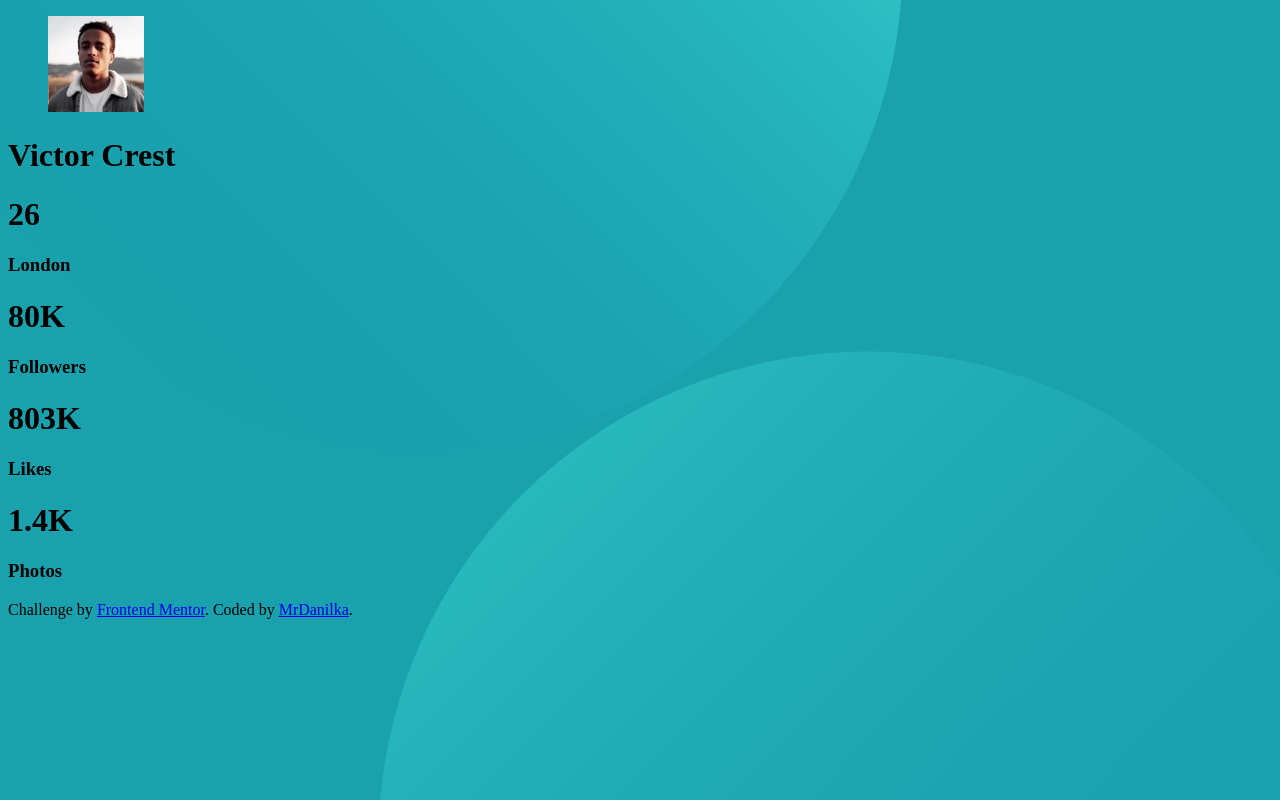
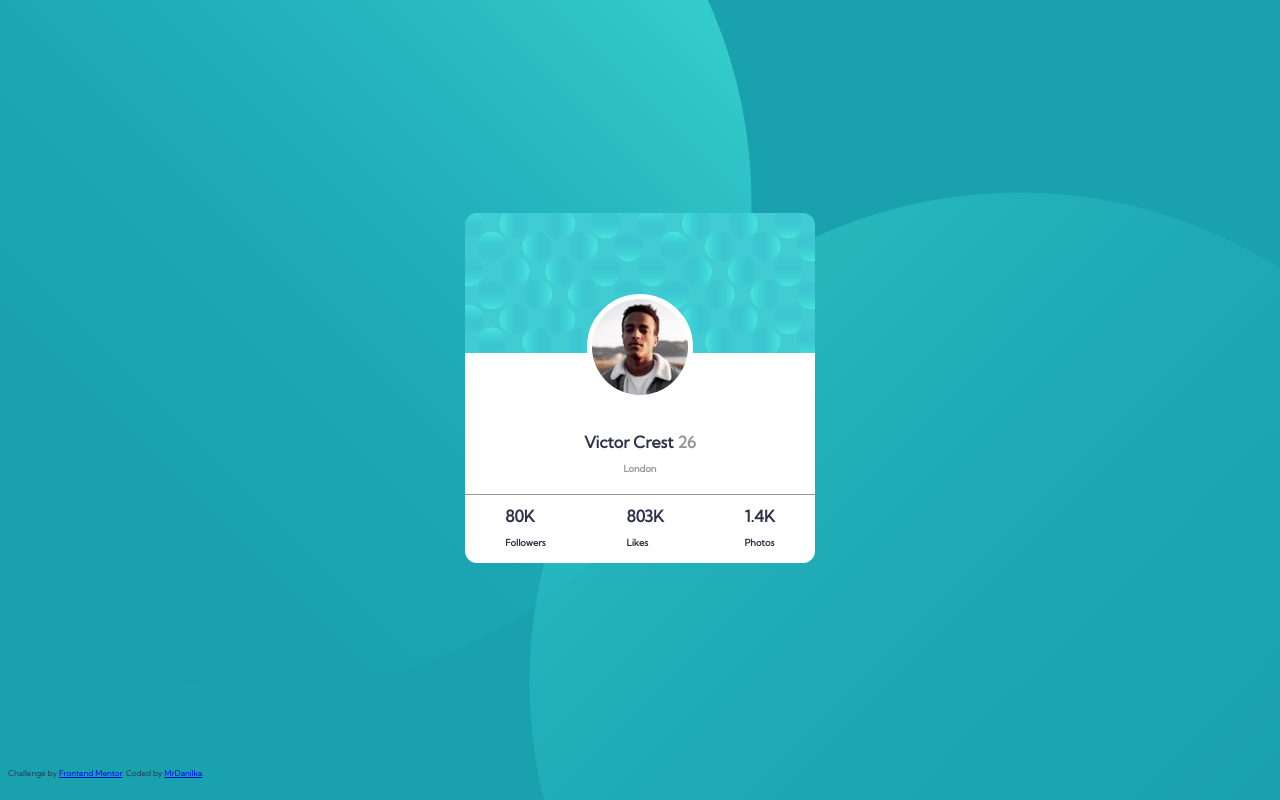
Before and after one commit to MrDanilka/Profile-card-component, a plain HTML site: page index.html in a window 1280 px wide. Drawn offline with Linux system fonts and the light colour scheme.

Commit message:
first version

```diff
--- a/css/style.css
+++ b/css/style.css
@@ -1,3 +1,8 @@
+:root{
+    --gray: hsl(0, 0%, 59%);
+    --text: hsl(229, 23%, 23%);
+}
+
 html{
     margin: 0;
     padding: 0;
@@ -7,5 +12,62 @@ body{
     background-color: #19a1ad;
     background-image: url('../images/bg-pattern-top.svg'), url('../images/bg-pattern-bottom.svg');
     background-repeat: no-repeat, no-repeat;
-    background-position: top 150% left -25%, bottom 200% right -25%;
+    background-position: top 150% left -75%, bottom 200% right -75%;
+    font-family: 'Kumbh Sans', sans-serif;
+    font-size: 8px;
+    color: var(--text);
 }
+
+main{
+    min-height: 95vh;
+    display:flex;
+    flex-direction: column;
+    justify-content: center;
+}
+
+#profileCard{
+    background-color: white;
+    background-image: url('../images/bg-pattern-card.svg');
+    background-repeat: no-repeat;
+    background-position: top 0% left 0%;
+    display: flex;
+    flex-direction: column;
+    justify-content: space-around;
+    width: 350px;
+    height: 350px;
+    margin:auto;
+    border-radius: 12px;
+}
+
+#profilePicture{
+    background-color: white;
+    border: solid white 5px;
+    border-radius: 50%;
+}
+
+#picture{
+    margin-top: 75px;
+    margin-left: auto;
+    margin-right: auto;
+}
+
+#about{
+    margin-left:auto;
+    margin-right: auto;
+    text-align: center;
+}
+
+.row{
+    margin: auto;
+}
+
+.gray{
+    color: var(--gray);
+}
+
+#stats{
+    display: flex;
+    justify-content: space-around;
+    width: 350px;
+    border-top: solid 0.01em var(--gray);
+}
--- a/index.html
+++ b/index.html
@@ -3,21 +3,21 @@
 <head>
   <meta charset="UTF-8">
   <meta name="viewport" content="width=device-width, initial-scale=1.0"> <!-- displays site properly based on user's device -->
-
   <link rel="icon" type="image/png" sizes="32x32" href="./images/favicon-32x32.png">
-
+  <link rel="preconnect" href="https://fonts.gstatic.com">
+  <link href="https://fonts.googleapis.com/css2?family=Kumbh+Sans&display=swap" rel="stylesheet">
   <title>Frontend Mentor | Profile card component</title>
   <link rel="stylesheet" href="./css/style.css">
 </head>
 <body>
+  <main>
     <div id="profileCard">
       <figure id="picture">
-      <img src="./images/image-victor.jpg" alt="profile picture" />
+        <img src="./images/image-victor.jpg" alt="profile picture" id="profilePicture" />
       </figure>
       <div id="about">
-      <h1 id="name">Victor Crest</h1>
-      <h1 id="age">26</h1>
-      <h3 id="location">London</h3>
+        <h1 id="name">Victor Crest <span id="age" class="gray">26</span></h1>
+        <h3 id="location" class="gray">London</h3>
       </div>
       <div id="stats">
         <div id="followers">
@@ -34,6 +34,7 @@
         </div>
       </div>
     </div>
+  </main>
 
   <footer class="attribution">
     Challenge by <a href="https://www.frontendmentor.io?ref=challenge" target="_blank">Frontend Mentor</a>.
```
Lines whose indentation alone changed are shown as unchanged.
